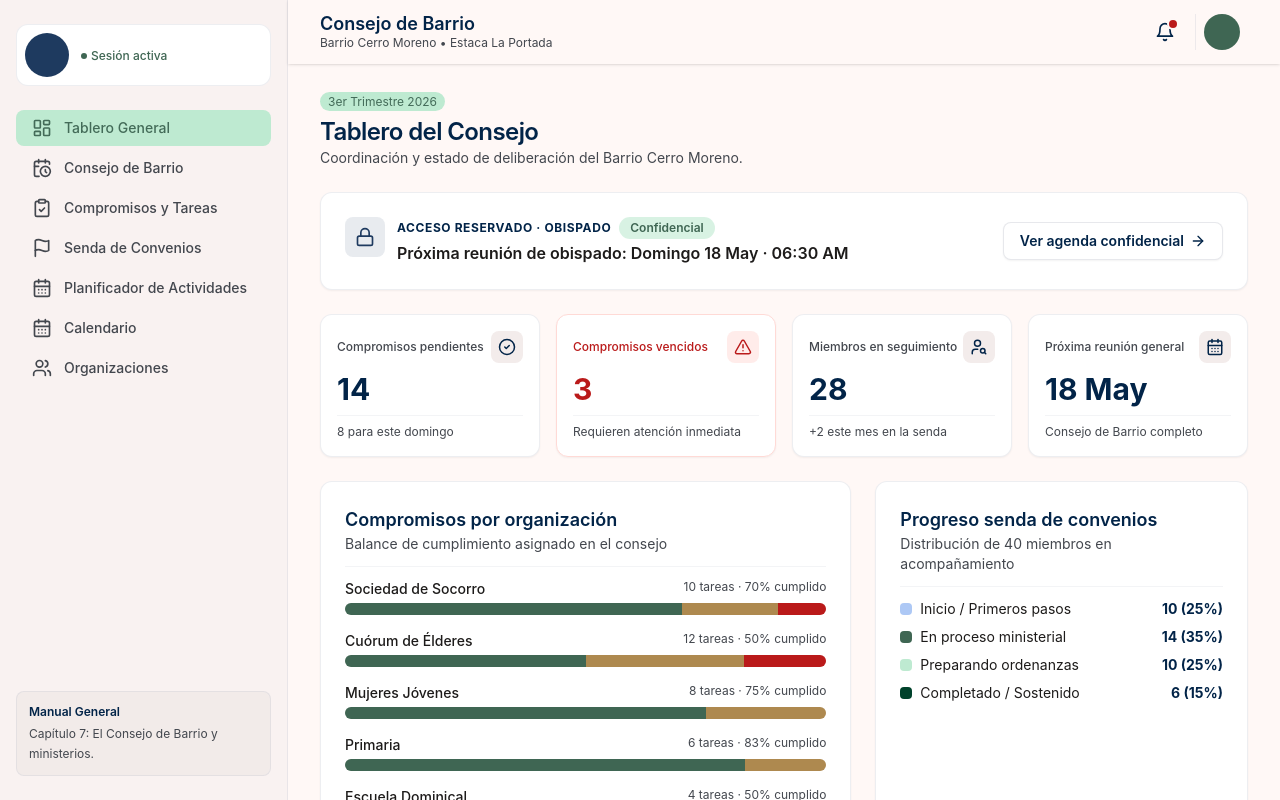
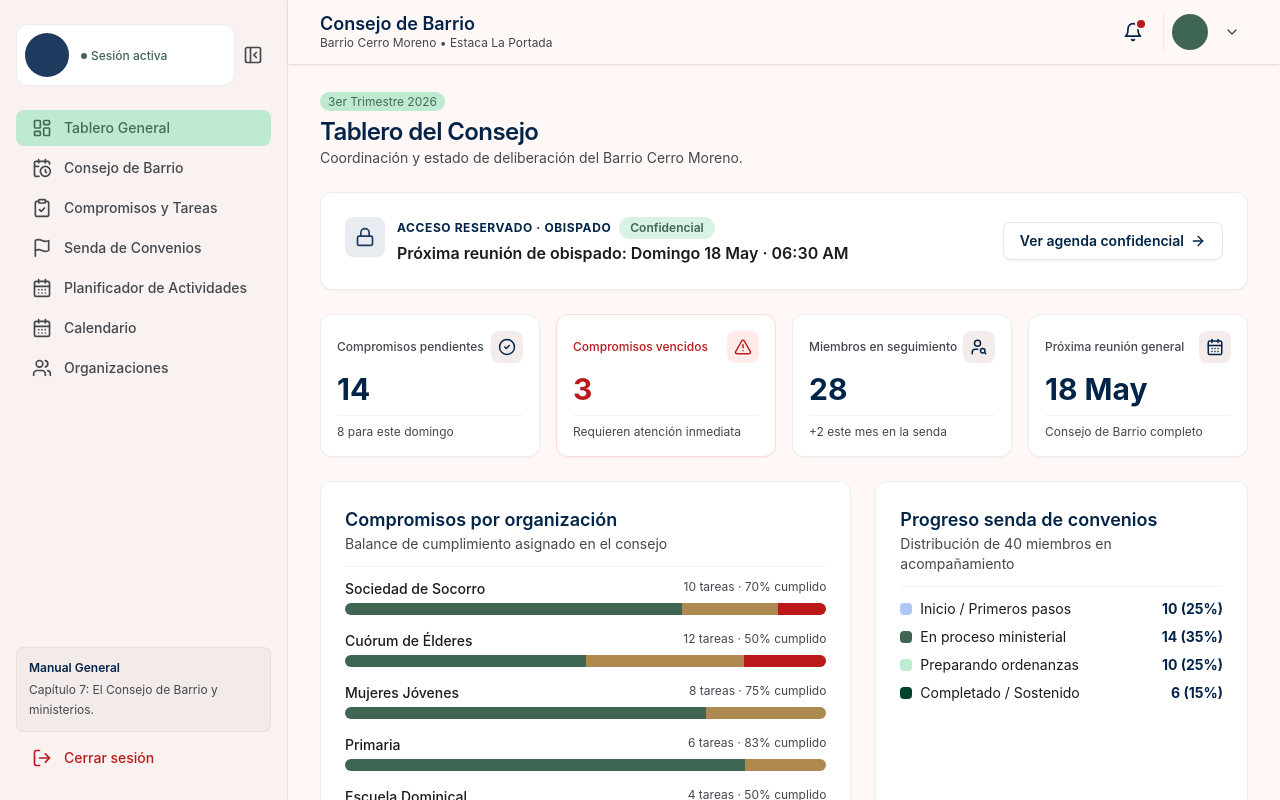
Before and after one commit to jsantander-cl/consejo-de-barrio, a React (Vite) app: page / in a window 1280 px wide. Built offline with nearby package versions, Linux system fonts and the light colour scheme; no server answers.

Commit message:
route de organizaciones

```diff
--- a/src/App.jsx
+++ b/src/App.jsx
@@ -12,6 +12,7 @@ import Compromisos from './pages/Compromisos.jsx'
 import SendaConvenios from './pages/SendaConvenios.jsx'
 import Actividades from './pages/Actividades.jsx'
 import Calendario from './pages/Calendario.jsx'
+import Organizaciones from './pages/Organizaciones.jsx'
 
 export default function App() {
   return (
@@ -37,6 +38,7 @@ export default function App() {
           <Route path="/senda-convenios" element={<SendaConvenios />} />
           <Route path="/actividades" element={<Actividades />} />
           <Route path="/calendario" element={<Calendario />} />
+          <Route path="/organizaciones" element={<Organizaciones />} />
         </Route>
       </Routes>
     </AuthProvider>
--- a/src/components/Sidebar.jsx
+++ b/src/components/Sidebar.jsx
@@ -1,63 +1,96 @@
-import { NavLink } from 'react-router-dom'
+import { NavLink, useNavigate } from 'react-router-dom' // 1. Se añade useNavigate aquí
+import { PanelLeftClose, PanelLeftOpen, LogOut } from 'lucide-react'
 import { NAV_ITEMS } from '../lib/navigation.js'
 import { useAuth } from '../lib/AuthContext.jsx'
 
-export default function Sidebar() {
-  const { user, puedeVerReunionesObispado } = useAuth()
+export default function Sidebar({ collapsed, onToggleCollapsed }) {
+  const { user, puedeVerReunionesObispado, signOut } = useAuth()
+  const navigate = useNavigate() // 2. Inicializamos el hook de navegación
   const iniciales = user?.nombre?.split(' ').map(p => p[0]).slice(0, 2).join('') ?? ''
 
+  // 3. Creamos la función que maneja el cierre de sesión y la redirección
+  async function handleSignOut() {
+    await signOut()
+    navigate('/login')
+  }
+
   return (
-    <aside className="hidden lg:flex flex-col justify-between w-72 shrink-0 h-full py-6 px-4 bg-surface-container-low border-r border-outline-variant/30">
+    <aside
+      className={`hidden lg:flex flex-col justify-between shrink-0 h-full py-6 bg-surface-container-low border-r border-outline-variant/30 transition-all duration-200 ${
+        collapsed ? 'w-20 px-2' : 'w-72 px-4'
+      }`}
+    >
       <div className="flex flex-col gap-6">
-        <div className="flex items-center gap-3 p-2 rounded-xl bg-surface-container-lowest border border-outline-variant/30">
+        <div className="flex items-center justify-between">
+          {!collapsed && (
+            <div className="flex items-center gap-3 p-2 rounded-xl bg-surface-container-lowest border border-outline-variant/30 flex-1 min-w-0">
               <div className="w-11 h-11 rounded-full bg-primary-container text-on-primary-container flex items-center justify-center font-semibold shrink-0">
                 {iniciales}
               </div>
               <div className="min-w-0">
-            <p className="font-semibold text-primary truncate">
-              {user?.nombre}
-            </p>
+                <p className="font-semibold text-primary truncate">{user?.nombre}</p>
                 <p className="text-xs text-on-surface-variant truncate capitalize">
-              {user?.organizaciones?.nombre &&
-                `  ${user.organizaciones.nombre}`}
+                  {user?.organizaciones?.nombre && `${user.organizaciones.nombre}`}
                 </p>
                 <span className="text-xs text-secondary font-medium flex items-center gap-1 mt-0.5">
-              <span className="w-1.5 h-1.5 rounded-full bg-secondary" /> Sesión
-              activa
+                  <span className="w-1.5 h-1.5 rounded-full bg-secondary" /> Sesión activa
                 </span>
               </div>
+            </div>
+          )}
+          <button
+            onClick={onToggleCollapsed}
+            aria-label={collapsed ? 'Expandir menú' : 'Colapsar menú'}
+            className={`p-2 rounded-lg text-on-surface-variant hover:bg-surface-container shrink-0 ${collapsed ? 'mx-auto' : ''}`}
+          >
+            {collapsed ? <PanelLeftOpen size={20} /> : <PanelLeftClose size={20} />}
+          </button>
         </div>
 
         <nav className="flex flex-col gap-1">
           {NAV_ITEMS.map(({ to, label, icon: Icon, end, restringido }) => {
-            if (restringido && !puedeVerReunionesObispado) return null;
+            if (restringido && !puedeVerReunionesObispado) return null
             return (
               <NavLink
                 key={to}
                 to={to}
                 end={end}
+                title={collapsed ? label : undefined}
                 className={({ isActive }) =>
                   `flex items-center gap-3 px-4 py-2 rounded-lg text-sm font-medium transition-colors ${
+                    collapsed ? 'justify-center px-2' : ''
+                  } ${
                     isActive
-                      ? "bg-secondary-container text-on-secondary-container"
-                      : "text-on-surface-variant hover:bg-surface-container"
+                      ? 'bg-secondary-container text-on-secondary-container'
+                      : 'text-on-surface-variant hover:bg-surface-container'
                   }`
                 }
               >
                 <Icon size={20} />
-                <span>{label}</span>
+                {!collapsed && <span>{label}</span>}
               </NavLink>
-            );
+            )
           })}
         </nav>
       </div>
 
+      <div className="flex flex-col gap-2">
+        {!collapsed && (
           <div className="p-3 rounded-lg bg-surface-container-high/60 border border-outline-variant/30 text-on-surface-variant">
             <p className="text-xs font-semibold text-primary">Manual General</p>
-        <p className="text-xs mt-1 leading-relaxed">
-          Capítulo 7: El Consejo de Barrio y ministerios.
-        </p>
+            <p className="text-xs mt-1 leading-relaxed">Capítulo 7: El Consejo de Barrio y ministerios.</p>
+          </div>
+        )}
+        {/* 4. Cambiamos el onClick para que llame a handleSignOut en vez de signOut directamente */}
+        <button
+          onClick={handleSignOut}
+          title={collapsed ? 'Cerrar sesión' : undefined}
+          className={`flex items-center gap-3 px-4 py-2 rounded-lg text-sm font-medium text-error hover:bg-error-container/30 ${collapsed ? 'justify-center px-2' : ''}`}
+        >
+          <LogOut size={20} />
+          {!collapsed && <span>Cerrar sesión</span>}
+        </button>
       </div>
     </aside>
-  );
+  )
 }
--- a/src/components/TopBar.jsx
+++ b/src/components/TopBar.jsx
@@ -1,9 +1,28 @@
-import { Menu, Bell } from 'lucide-react'
+import { useState, useRef, useEffect } from 'react'
+import { useNavigate } from 'react-router-dom'
+import { Menu, Bell, ChevronDown, LogOut, User } from 'lucide-react'
 import { useAuth } from '../lib/AuthContext.jsx'
 
 export default function TopBar({ onOpenDrawer, title = 'Consejo de Barrio' }) {
-  const { user } = useAuth()
+  const { user, signOut } = useAuth()
+  const navigate = useNavigate()
+  const [menuOpen, setMenuOpen] = useState(false)
+  const menuRef = useRef(null)
   const iniciales = user?.nombre?.split(' ').map(p => p[0]).slice(0, 2).join('') ?? ''
+
+  useEffect(() => {
+    function onClickOutside(e) {
+      if (menuRef.current && !menuRef.current.contains(e.target)) setMenuOpen(false)
+    }
+    document.addEventListener('mousedown', onClickOutside)
+    return () => document.removeEventListener('mousedown', onClickOutside)
+  }, [])
+
+  async function handleSignOut() {
+    setMenuOpen(false)
+    await signOut()
+    navigate('/login')
+  }
 
   return (
     <header className="sticky top-0 z-40 bg-surface shadow-sm">
@@ -32,14 +51,41 @@ export default function TopBar({ onOpenDrawer, title = 'Consejo de Barrio' }) {
             <Bell size={20} />
             <span className="absolute top-1.5 right-1.5 w-2 h-2 rounded-full bg-error ring-2 ring-surface" />
           </button>
-          <div className="hidden md:flex items-center gap-2 pl-2 border-l border-outline-variant/30">
-            <div className="w-9 h-9 rounded-full bg-secondary text-on-secondary flex items-center justify-center font-semibold text-sm">
-              {iniciales}
-            </div>
-            <div className="flex flex-col">
-              <span className="text-sm font-semibold text-on-surface leading-tight">{user?.nombre}</span>
-              <span className="text-xs text-secondary font-medium capitalize">{user?.organizaciones?.nombre && ` ${user.organizaciones.nombre}`}</span>
-            </div>
+
+          <div className="relative" ref={menuRef}>
+            <button
+              onClick={() => setMenuOpen((o) => !o)}
+              className="hidden md:flex items-center gap-2 pl-2 border-l border-outline-variant/30 hover:bg-surface-container rounded-lg pr-2 py-1"
+            >
+              <div className="w-9 h-9 rounded-full bg-secondary text-on-secondary flex items-center justify-center font-semibold text-sm">
+                {iniciales}
+              </div>
+              <div className="flex flex-col text-left">
+                <span className="text-sm font-semibold text-on-surface leading-tight">{user?.nombre}</span>
+                <span className="text-xs text-secondary font-medium capitalize">
+                  {user?.rol?.replace('_', ' ')}
+                  {user?.organizaciones?.nombre && ` · ${user.organizaciones.nombre}`}
+                </span>
+              </div>
+              <ChevronDown size={16} className={`text-on-surface-variant transition-transform ${menuOpen ? 'rotate-180' : ''}`} />
+            </button>
+
+            {menuOpen && (
+              <div className="absolute right-0 mt-2 w-52 bg-surface-container-lowest border border-outline-variant/30 rounded-lg shadow-lg overflow-hidden">
+                <button
+                  onClick={() => { setMenuOpen(false); navigate('/perfil') }}
+                  className="w-full flex items-center gap-2 px-4 py-2.5 text-sm text-on-surface hover:bg-surface-container text-left"
+                >
+                  <User size={16} /> Mi perfil
+                </button>
+                <button
+                  onClick={handleSignOut}
+                  className="w-full flex items-center gap-2 px-4 py-2.5 text-sm text-error hover:bg-error-container/30 text-left border-t border-outline-variant/20"
+                >
+                  <LogOut size={16} /> Cerrar sesión
+                </button>
+              </div>
+            )}
           </div>
         </div>
       </div>
--- a/src/layouts/AppLayout.jsx
+++ b/src/layouts/AppLayout.jsx
@@ -7,10 +7,18 @@ import MobileDrawer from '../components/MobileDrawer.jsx'
 
 export default function AppLayout() {
   const [drawerOpen, setDrawerOpen] = useState(false)
+  const [collapsed, setCollapsed] = useState(() => localStorage.getItem('sidebar_collapsed') === '1')
+
+  function toggleCollapsed() {
+    setCollapsed((prev) => {
+      localStorage.setItem('sidebar_collapsed', prev ? '0' : '1')
+      return !prev
+    })
+  }
 
   return (
     <div className="flex h-full">
-      <Sidebar />
+      <Sidebar collapsed={collapsed} onToggleCollapsed={toggleCollapsed} />
       <MobileDrawer open={drawerOpen} onClose={() => setDrawerOpen(false)} />
 
       <div className="flex-1 flex flex-col min-w-0">
--- a/src/lib/AuthContext.jsx
+++ b/src/lib/AuthContext.jsx
@@ -32,10 +32,16 @@ export function AuthProvider({ children }) {
     return () => subscription.unsubscribe()
   }, [])
 
+  // 1. Agregamos la función signOut antes del return para cerrar sesión en Supabase
+  async function signOut() {
+    await supabase.auth.signOut()
+  }
+
   const puedeVerReunionesObispado = user ? ROLES_ACCESO_OBISPADO.includes(user.rol) : false
 
+  // 2. Agregamos 'signOut' al value del AuthContext.Provider
   return (
-    <AuthContext.Provider value={{ user, cargando, puedeVerReunionesObispado }}>
+    <AuthContext.Provider value={{ user, cargando, puedeVerReunionesObispado, signOut }}>
       {children}
     </AuthContext.Provider>
   )
--- /dev/null
+++ b/src/pages/Organizaciones.jsx
@@ -0,0 +1,74 @@
+import { useEffect, useState } from 'react'
+import { supabase } from '../lib/supabaseClient.js'
+import { Card, StatusBadge } from '../components/ui.jsx'
+import { Users, Mail } from 'lucide-react'
+
+export default function Organizaciones() {
+  const [organizaciones, setOrganizaciones] = useState([])
+  const [usuarios, setUsuarios] = useState([])
+  const [cargando, setCargando] = useState(true)
+
+  useEffect(() => {
+    async function cargar() {
+      const [{ data: orgs }, { data: users }] = await Promise.all([
+        supabase.from('organizaciones').select('id, nombre').order('nombre'),
+        supabase.from('usuarios').select('id, nombre, rol, organizacion_id').eq('activo', true),
+      ])
+      setOrganizaciones(orgs ?? [])
+      setUsuarios(users ?? [])
+      setCargando(false)
+    }
+    cargar()
+  }, [])
+
+  if (cargando) {
+    return <p className="text-sm text-on-surface-variant">Cargando organizaciones...</p>
+  }
+
+  return (
+    <div className="space-y-6">
+      <div>
+        <h1 className="text-2xl font-semibold text-primary tracking-tight">Organizaciones</h1>
+        <p className="text-sm text-on-surface-variant mt-1">
+          Directorio de organizaciones del barrio y sus líderes / miembros activos.
+        </p>
+      </div>
+
+      <div className="grid grid-cols-1 md:grid-cols-2 gap-4">
+        {organizaciones.map((org) => {
+          const miembros = usuarios.filter((u) => u.organizacion_id === org.id)
+          const lider = miembros.find((m) =>
+            ['obispo', 'consejero', 'sec_ejecutivo', 'sec_barrio', 'lider_organizacion'].includes(m.rol)
+          )
+
+          return (
+            <Card key={org.id} title={org.nombre}>
+              {lider ? (
+                <div className="flex items-center gap-3 mb-3">
+                  <div className="w-10 h-10 rounded-full bg-primary-container text-on-primary-container flex items-center justify-center font-semibold shrink-0">
+                    {lider.nombre.split(' ').map((p) => p[0]).slice(0, 2).join('')}
+                  </div>
+                  <div>
+                    <p className="text-sm font-semibold text-primary">{lider.nombre}</p>
+                    <p className="text-xs text-on-surface-variant capitalize">{lider.rol.replace('_', ' ')}</p>
+                  </div>
+                </div>
+              ) : (
+                <p className="text-sm text-on-surface-variant italic mb-3">Sin líder asignado</p>
+              )}
+
+              <div className="flex items-center justify-between pt-3 border-t border-outline-variant/20">
+                <span className="text-xs text-on-surface-variant flex items-center gap-1">
+                  <Users size={14} /> {miembros.length} miembro(s) registrado(s)
+                </span>
+                <StatusBadge status={miembros.length > 0 ? 'success' : 'neutral'}>
+                  {miembros.length > 0 ? 'Activa' : 'Sin actividad'}
+                </StatusBadge>
+              </div>
+            </Card>
+          )
+        })}
+      </div>
+    </div>
+  )
+}
```
Lines whose indentation alone changed are shown as unchanged.
